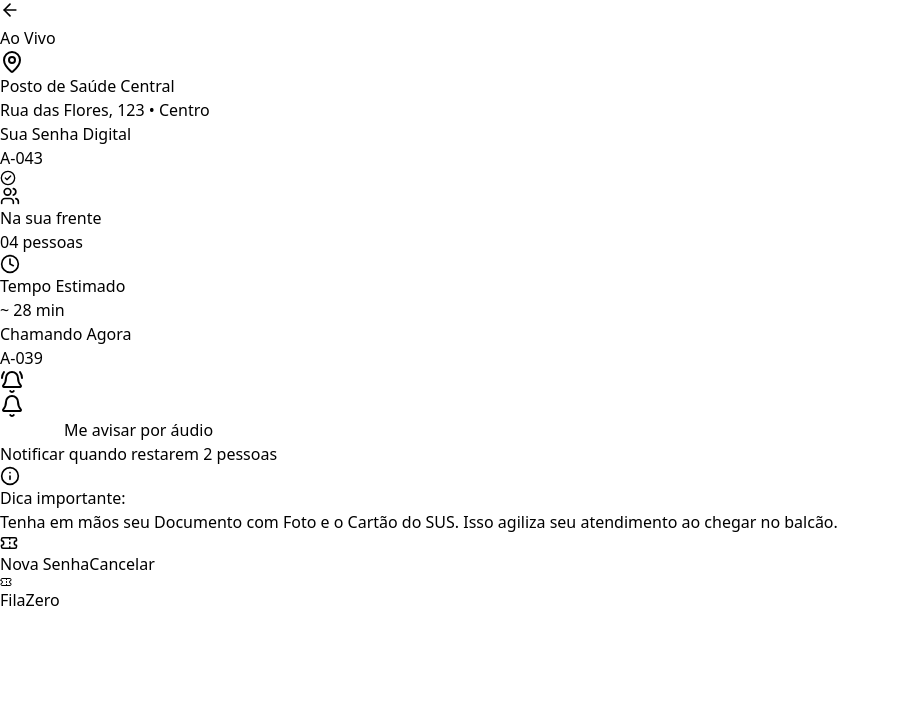
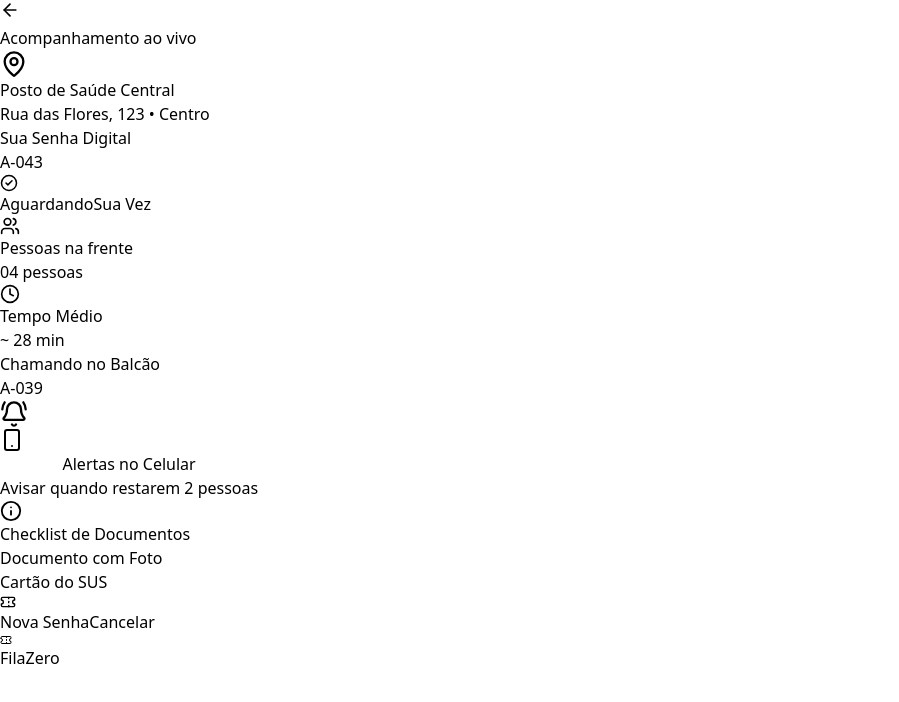
Before and after one commit to angelosilvanno/filazero, a React (Vite) app: page /status in a window 1280 px wide. Shown: the top 702 px of the page, without its empty margins (0-899 px from the left). Built offline with nearby package versions, Linux system fonts and the light colour scheme.

Commit message:
feat: aprimorar a página de status da fila com novos componentes e melhorias visuais

```diff
--- a/src/pages/citizen/QueueStatus.tsx
+++ b/src/pages/citizen/QueueStatus.tsx
@@ -1,5 +1,15 @@
 import { useState } from 'react';
-import { Clock, Users, ArrowLeft, MapPin, Bell, BellRing, Info, CheckCircle2,  Ticket} from 'lucide-react';
+import {
+  Clock,
+  Users,
+  ArrowLeft,
+  MapPin,
+  BellRing,
+  Info,
+  CheckCircle2,
+  Ticket,
+  Smartphone
+} from 'lucide-react';
 import { useNavigate } from 'react-router-dom';
 
 export const QueueStatus = () => {
@@ -7,118 +17,141 @@ export const QueueStatus = () => {
   const [notificar, setNotificar] = useState(false);
 
   return (
-    <div className="min-h-screen bg-[#f8fafc] flex flex-col font-sans">
-      <header className="bg-blue-600 p-6 pt-10 rounded-b-[40px] shadow-lg text-white relative overflow-hidden">
-        <div className="absolute top-0 right-0 w-32 h-32 bg-white/10 rounded-full -mr-16 -mt-16"></div>
-        <div className="relative z-10 flex flex-col gap-4 max-w-md mx-auto">
+    <div className="min-h-screen w-full bg-[#f8fafc] flex flex-col font-sans overflow-x-hidden">
+      <header className="bg-gradient-to-br from-blue-700 via-blue-600 to-blue-500 p-6 lg:p-8 rounded-b-[40px] shadow-xl text-white relative overflow-hidden shrink-0">
+        <div className="absolute top-[-10%] right-[-10%] w-64 h-64 bg-white/10 rounded-full blur-3xl"></div>
+        <div className="absolute bottom-[-20%] left-[-5%] w-48 h-48 bg-blue-400/20 rounded-full blur-2xl"></div>
+
+        <div className="relative z-10 flex flex-col gap-6 max-w-5xl mx-auto w-full">
           <div className="flex items-center justify-between">
             <button
               onClick={() => navigate('/citizen')}
-              className="w-10 h-10 bg-white/20 hover:bg-white/30 backdrop-blur-md rounded-full flex items-center justify-center transition-all"
+              className="w-10 h-10 bg-white/10 hover:bg-white/20 active:scale-90 backdrop-blur-md rounded-full flex items-center justify-center transition-all border border-white/20"
             >
               <ArrowLeft size={20} />
             </button>
-            <div className="bg-white/20 px-3 py-1 rounded-lg text-[10px] font-black tracking-widest uppercase">Ao Vivo</div>
+            <div className="bg-emerald-500/20 border border-emerald-400/30 px-4 py-1.5 rounded-full text-[10px] lg:text-xs font-black tracking-widest uppercase flex items-center gap-2">
+              <span className="w-2 h-2 bg-emerald-400 rounded-full animate-ping"></span>
+              Acompanhamento ao vivo
+            </div>
           </div>
 
-          <div className="flex items-center gap-3">
-            <div className="w-12 h-12 bg-white rounded-2xl flex items-center justify-center text-blue-600 shadow-inner">
-              <MapPin size={24} />
+          <div className="flex items-center gap-4">
+            <div className="w-12 h-12 lg:w-16 lg:h-16 bg-white/15 backdrop-blur-lg rounded-2xl flex items-center justify-center text-white shadow-xl border border-white/10 shrink-0">
+              <MapPin size={28} />
             </div>
-            <div>
-              <h2 className="font-black text-xl leading-none">Posto de Saúde Central</h2>
-              <p className="text-blue-100 text-xs mt-1">Rua das Flores, 123 • Centro</p>
+            <div className="min-w-0">
+              <h2 className="font-black text-xl lg:text-2xl leading-tight tracking-tight truncate">Posto de Saúde Central</h2>
+              <p className="text-blue-100/70 text-xs lg:text-sm mt-0.5 font-medium truncate">Rua das Flores, 123 • Centro</p>
             </div>
           </div>
         </div>
       </header>
 
-      <main className="flex-1 p-6 -mt-8 max-w-md mx-auto w-full space-y-6 pb-12">
-        <div className="bg-white rounded-[40px] shadow-2xl shadow-blue-900/10 border border-white overflow-hidden">
-          <div className="p-8 text-center border-b border-slate-50">
-            <p className="text-slate-400 text-xs font-black uppercase tracking-[0.2em] mb-2">Sua Senha Digital</p>
+      <main className="flex-1 p-6 lg:p-10 -mt-10 max-w-5xl mx-auto w-full">
+        <div className="grid grid-cols-1 lg:grid-cols-2 gap-6 items-stretch">
+
+          <div className="bg-white rounded-[40px] shadow-2xl shadow-blue-900/5 border border-white overflow-hidden flex flex-col">
+            <div className="p-8 lg:p-12 text-center border-b border-slate-50 relative flex-1 flex flex-col justify-center">
+              <p className="text-slate-400 text-[10px] font-black uppercase tracking-[0.4em] mb-4">Sua Senha Digital</p>
               <div className="relative inline-block">
-               <h3 className="text-8xl font-black text-blue-600 tracking-tighter">A-043</h3>
-               <div className="absolute -right-4 -top-2 w-8 h-8 bg-emerald-500 rounded-full flex items-center justify-center text-white border-4 border-white shadow-lg">
-                 <CheckCircle2 size={16} />
+                 <h3 className="text-7xl lg:text-8xl font-black text-blue-600 tracking-tighter leading-none">A-043</h3>
+                 <div className="absolute -right-3 -top-1 w-8 h-8 lg:w-10 lg:h-10 bg-emerald-500 rounded-full flex items-center justify-center text-white border-4 border-white shadow-lg animate-bounce">
+                   <CheckCircle2 size={18} />
+                 </div>
+              </div>
+
+              <div className="mt-8 px-6">
+                <div className="h-2 w-full bg-slate-100 rounded-full overflow-hidden flex">
+                  <div className="h-full bg-blue-600 w-4/5 rounded-full shadow-[0_0_10px_rgba(37,99,235,0.4)]"></div>
+                </div>
+                <div className="flex justify-between mt-3 text-[10px] font-black text-slate-300 uppercase tracking-widest">
+                  <span>Aguardando</span>
+                  <span className="text-blue-600">Sua Vez</span>
                 </div>
               </div>
             </div>
 
-          <div className="grid grid-cols-2 divide-x divide-slate-50 bg-slate-50/50">
+            <div className="grid grid-cols-2 divide-x divide-slate-50 bg-slate-50/40 shrink-0">
               <div className="p-6 text-center">
                 <Users className="mx-auto text-blue-500 mb-2" size={20} />
-              <p className="text-[10px] font-black text-slate-400 uppercase tracking-wider">Na sua frente</p>
+                <p className="text-[10px] font-black text-slate-400 uppercase tracking-tighter leading-none mb-1">Pessoas na frente</p>
                 <p className="text-2xl font-black text-slate-800 tracking-tighter">04 pessoas</p>
               </div>
               <div className="p-6 text-center">
                 <Clock className="mx-auto text-blue-500 mb-2" size={20} />
-              <p className="text-[10px] font-black text-slate-400 uppercase tracking-wider">Tempo Estimado</p>
+                <p className="text-[10px] font-black text-slate-400 uppercase tracking-tighter leading-none mb-1">Tempo Médio</p>
                 <p className="text-2xl font-black text-slate-800 tracking-tighter">~ 28 min</p>
               </div>
             </div>
+          </div>
 
-          <div className="p-8">
-             <div className="bg-emerald-50 rounded-3xl p-6 border-2 border-emerald-100 flex items-center justify-between animate-pulse">
+          <div className="space-y-4 flex flex-col">
+            <div className="bg-emerald-50 rounded-[32px] p-6 border-2 border-emerald-100 shadow-sm flex items-center justify-between group shrink-0">
               <div>
-                  <p className="text-emerald-800 text-[10px] font-black uppercase tracking-widest">Chamando Agora</p>
-                  <p className="text-4xl font-black text-emerald-600 tracking-tighter">A-039</p>
+                <p className="text-emerald-800 text-[10px] font-black uppercase tracking-widest mb-0.5">Chamando no Balcão</p>
+                <p className="text-4xl lg:text-5xl font-black text-emerald-600 tracking-tighter">A-039</p>
               </div>
-                <div className="w-12 h-12 bg-emerald-500 rounded-2xl flex items-center justify-center text-white shadow-lg shadow-emerald-200">
-                  <BellRing size={24} />
-                </div>
-             </div>
+              <div className="w-14 h-14 bg-emerald-500 rounded-2xl flex items-center justify-center text-white shadow-xl shadow-emerald-200 group-hover:rotate-12 transition-all">
+                <BellRing size={28} className="animate-pulse" />
               </div>
             </div>
 
             <button
               onClick={() => setNotificar(!notificar)}
-          className={`w-full p-6 rounded-[30px] border-2 transition-all flex items-center gap-4 ${
-            notificar ? 'bg-blue-600 border-blue-600 text-white shadow-xl shadow-blue-200' : 'bg-white border-slate-100 text-slate-600 shadow-sm'
+              className={`w-full p-5 rounded-[28px] border-2 transition-all flex items-center gap-5 active:scale-[0.99] shrink-0 ${
+                notificar ? 'bg-blue-600 border-blue-600 text-white shadow-lg' : 'bg-white border-slate-100 text-slate-600 shadow-sm hover:border-blue-100'
               }`}
             >
-          <div className={`p-3 rounded-2xl ${notificar ? 'bg-white/20' : 'bg-blue-50 text-blue-600'}`}>
-            <Bell size={24} />
+              <div className={`p-3 rounded-2xl transition-colors ${notificar ? 'bg-white/20' : 'bg-blue-50 text-blue-600'}`}>
+                <Smartphone size={24} />
               </div>
-          <div className="text-left flex-1">
-            <p className="font-black text-sm uppercase tracking-tight">Me avisar por áudio</p>
-            <p className={`text-xs ${notificar ? 'text-blue-100' : 'text-slate-400'}`}>Notificar quando restarem 2 pessoas</p>
+              <div className="text-left flex-1 min-w-0">
+                <p className="font-black text-sm uppercase tracking-tight leading-none mb-1">Alertas no Celular</p>
+                <p className={`text-[11px] font-medium truncate ${notificar ? 'text-blue-100' : 'text-slate-400'}`}>Avisar quando restarem 2 pessoas</p>
               </div>
-          <div className={`w-12 h-6 rounded-full relative transition-all ${notificar ? 'bg-emerald-400' : 'bg-slate-200'}`}>
-            <div className={`absolute top-1 w-4 h-4 bg-white rounded-full transition-all ${notificar ? 'right-1' : 'left-1'}`}></div>
+              <div className={`w-10 h-5.5 rounded-full relative transition-all border shrink-0 ${notificar ? 'bg-emerald-400 border-emerald-300' : 'bg-slate-100 border-slate-200'}`}>
+                <div className={`absolute top-0.5 w-4 h-4 bg-white rounded-full shadow-sm transition-all ${notificar ? 'right-0.5' : 'left-0.5'}`}></div>
               </div>
             </button>
 
-        <div className="bg-white rounded-[30px] p-6 shadow-sm border border-slate-100 flex items-start gap-4">
-          <div className="w-10 h-10 bg-amber-50 text-amber-500 rounded-xl flex items-center justify-center flex-shrink-0">
-            <Info size={20} />
+            <div className="bg-white rounded-[28px] p-6 shadow-sm border border-slate-100 flex items-start gap-4 flex-1">
+              <div className="w-10 h-10 bg-amber-50 text-amber-500 rounded-xl flex items-center justify-center shrink-0">
+                <Info size={22} />
               </div>
-          <div>
-            <p className="font-bold text-slate-800 text-sm">Dica importante:</p>
-            <p className="text-slate-500 text-xs mt-1 leading-relaxed">
-              Tenha em mãos seu Documento com Foto e o Cartão do SUS. Isso agiliza seu atendimento ao chegar no balcão.
-            </p>
+              <div className="min-w-0">
+                <p className="font-black text-[11px] text-slate-800 uppercase tracking-widest mb-1.5">Checklist de Documentos</p>
+                <div className="grid grid-cols-1 gap-2 mt-3">
+                  {['Documento com Foto', 'Cartão do SUS'].map((item) => (
+                    <div key={item} className="flex items-center gap-2.5">
+                      <div className="w-4 h-4 border-2 border-slate-200 rounded shrink-0"></div>
+                      <span className="text-[11px] text-slate-500 font-bold">{item}</span>
+                    </div>
+                  ))}
+                </div>
               </div>
             </div>
 
-        <div className="grid grid-cols-2 gap-4">
+            <div className="grid grid-cols-2 gap-3 shrink-0">
                <button
                 onClick={() => navigate('/citizen')}
-            className="bg-slate-900 text-white p-5 rounded-3xl font-bold text-sm shadow-xl active:scale-95 transition-all flex items-center justify-center gap-2"
+                className="bg-slate-900 text-white p-4 rounded-[20px] font-black text-[10px] uppercase tracking-widest shadow-lg active:scale-95 hover:bg-slate-800 transition-all flex items-center justify-center gap-2"
                >
-             <Ticket size={18} /> Nova Senha
+                 <Ticket size={16} /> Nova Senha
                </button>
                <button
                 onClick={() => navigate('/citizen')}
-            className="bg-white text-red-500 p-5 rounded-3xl font-bold text-sm border-2 border-red-50 hover:bg-red-50 active:scale-95 transition-all"
+                className="bg-white text-red-500 p-4 rounded-[20px] font-black text-[10px] uppercase tracking-widest border-2 border-red-50 hover:bg-red-50 active:scale-95 transition-all shadow-sm"
                >
                  Cancelar
                </button>
             </div>
+          </div>
+        </div>
       </main>
 
-      <footer className="p-8 text-center">
-        <div className="flex items-center justify-center gap-2 opacity-20">
+      <footer className="p-8 text-center mt-auto">
+        <div className="flex items-center justify-center gap-2 opacity-15 grayscale">
           <div className="w-6 h-6 bg-slate-900 rounded flex items-center justify-center text-white">
             <Ticket size={12} />
           </div>
```
Lines whose indentation alone changed are shown as unchanged.
